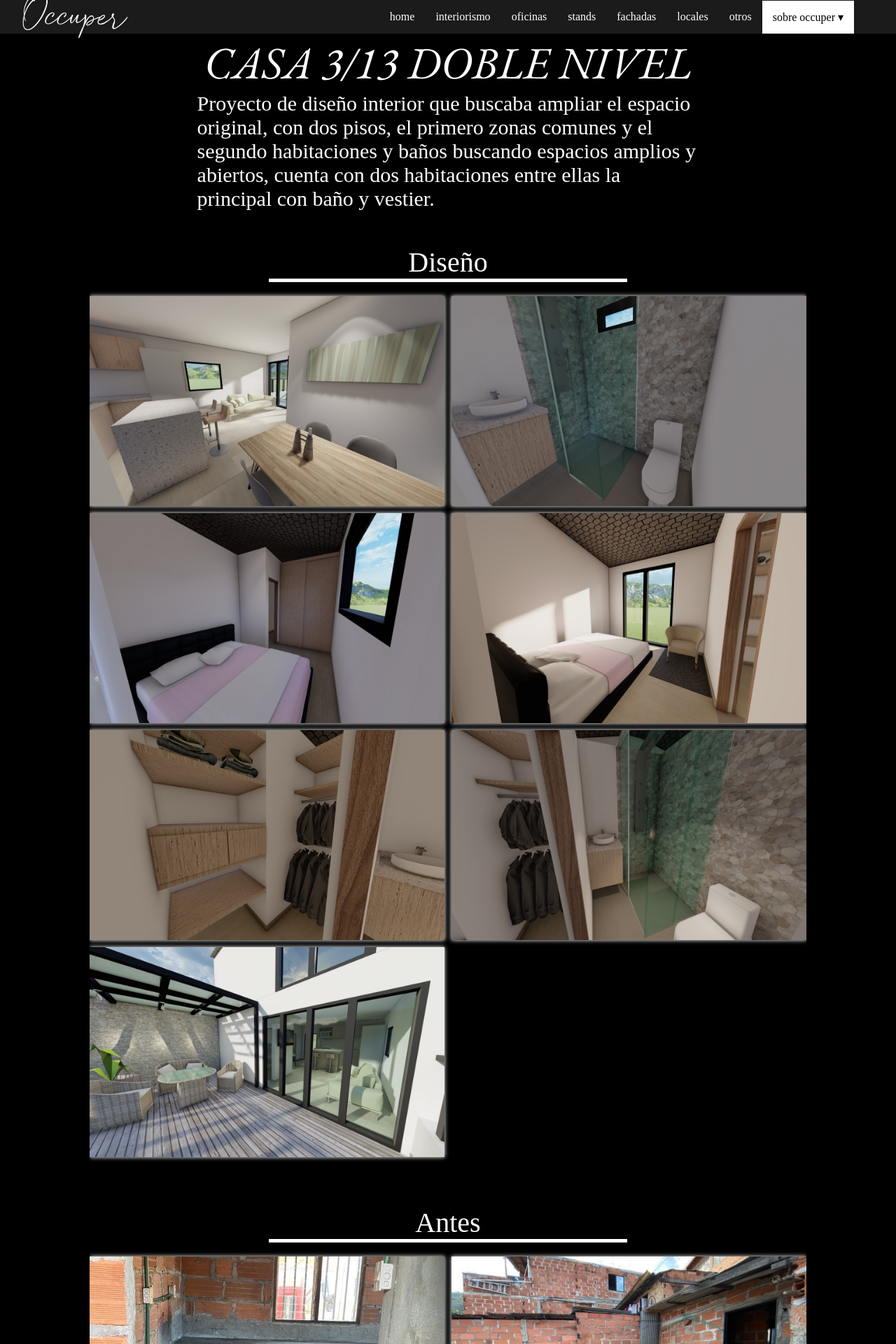
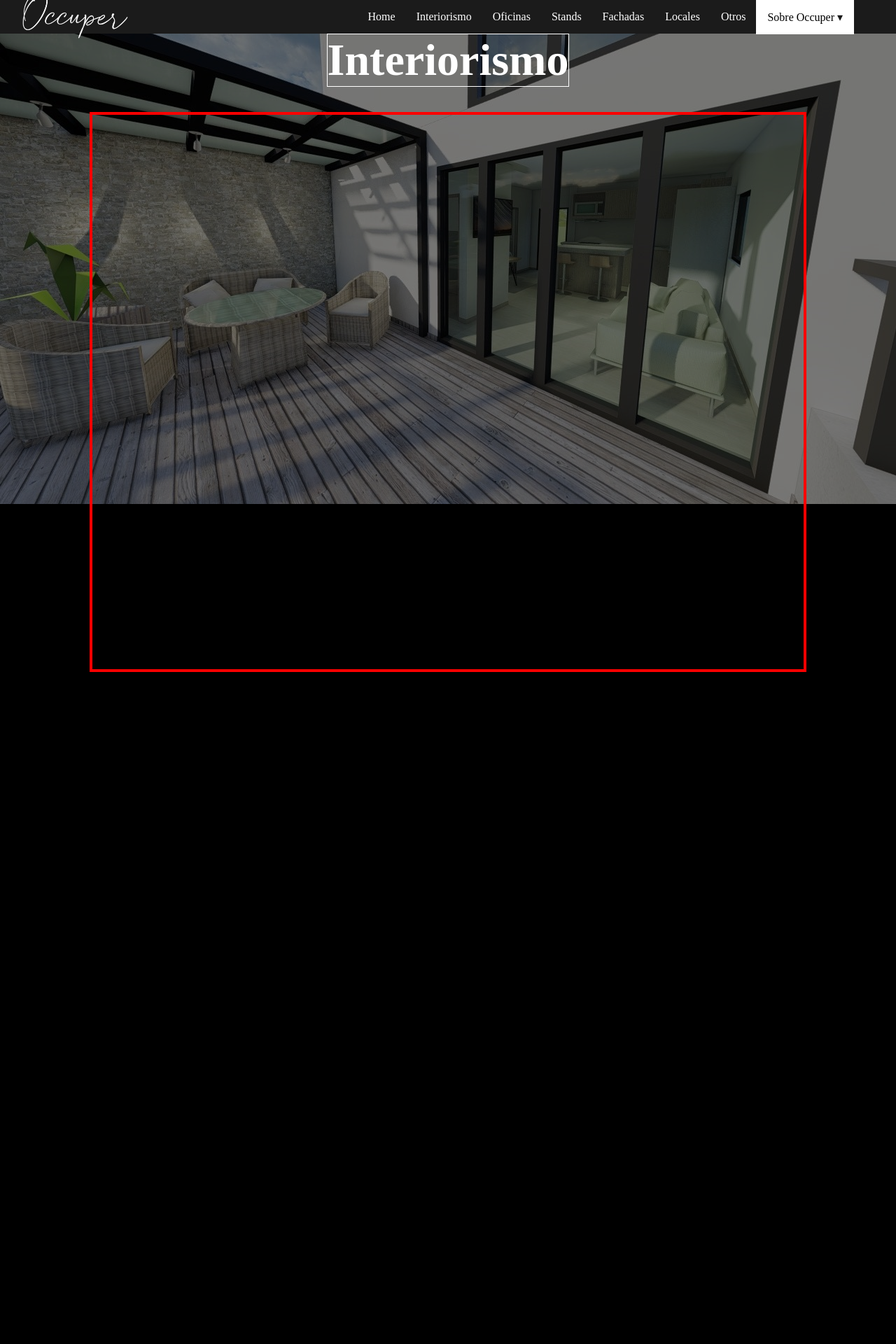
Before and after one commit to SoyChechoGonzalez/Ocuper, a React (Create React App) app: page /interiorismo in a window 1280 px wide. Shown: the top 1920 px of the page at 70% size. After the commit the page ends 960 px from the top, so only its background shows below. Built offline with nearby package versions, Linux system fonts and the light colour scheme.

Commit message:
Se modifican de nuevo la sección de interiorismo

```diff
--- a/src/App.css
+++ b/src/App.css
@@ -14,12 +14,11 @@ body {
 }
 
 .container {
-  position: absolute;
+  position: relative;
   width: 80%;
-  height: 100vh;
-  top: 3rem;
-  /* margin: 0 auto; */
-  background-color: #000;
+  height: 2000px;
+  top: 10rem;
+  border: 4px solid red;
 }
 
 @media (min-width: 368px) {
--- a/src/components/Interiorismo/Interiorismo.css
+++ b/src/components/Interiorismo/Interiorismo.css
@@ -1,107 +1,24 @@
 @import url("https://fonts.googleapis.com/css2?family=EB+Garamond:ital@1&display=swap");
 
-.info {
+/* Sección de main__section */
+.main__section {
+  position: relative;
+  width: 100%;
+  height: 100vh;
   display: flex;
   justify-content: center;
-  align-items: center;
-  flex-direction: column;
 }
-.info h1 {
-  font-size: 4rem;
-  /* text-align: center; */
-  font-weight: 400;
-  text-transform: uppercase;
-  /* padding: 20px 0; */
-  font-family: "EB Garamond", serif;
+.main__section img {
+  position: fixed;
+  opacity: 1;
+  filter: brightness(0.5);
+  /* width: 100%;
+  height: 100vh; */
+}
+.main__section .title {
+  position: absolute;
+  top: 3rem;
+  font-size: 400%;
   color: #fff;
+  border: 1px solid #fff;
 }
-.info p {
-  font-size: 30px;
-  width: 70%;
-  /* margin: 0 auto; */
-  color: #fff;
-}
-.info h2 {
-  color: #fff;
-  font-size: 40px;
-  font-weight: 200;
-  margin-top: 50px;
-}
-.info .linea {
-  /* position: absolute; */
-  width: 50%;
-  height: 5px;
-  background-color: #fff;
-  display: block;
-  /* margin: 50px auto; */
-}
-
-.grid__gallery {
-  display: grid;
-  grid-template-columns: repeat(auto-fit, minmax(350px, 1fr));
-  /* width: 95%; */
-  margin: auto;
-  grid-gap: 10px;
-  padding: 20px 0;
-  overflow: hidden;
-}
-.grid__gallery > a {
-  display: block;
-  position: relative;
-  overflow: hidden;
-  box-shadow: 0 0 6px rgb(255, 255, 255);
-}
-.grid__gallery img {
-  width: 100%;
-  vertical-align: top;
-  height: 300px;
-  object-fit: cover;
-  transition: transform 0.5s;
-}
-.grid__gallery a:hover img {
-  /* filter: blur(1px); */
-  transform: rotate(10deg) scale(1.3);
-}
-
-.lightbox {
-  position: fixed;
-  top: 0;
-  left: 0;
-  background-color: rgba(0, 0, 0, 0.5);
-  width: 100%;
-  height: 100vh;
-  z-index: 1111;
-  display: flex;
-  justify-content: center;
-  align-items: center;
-  transform: scale(0);
-  transition: transform 0.5s ease-in-out;
-}
-
-.lightbox img {
-  width: 75vw;
-  max-height: 70vh;
-}
-
-.lightbox:target {
-  transform: scale(1);
-}
-.IoIosArrowForward,
-.IoIosArrowBack {
-  display: block;
-  background-color: #000;
-  color: #fff;
-  /* height: 30px;
-  width: 30px; */
-  text-decoration: none;
-}
-.AiOutlineClose {
-  display: block;
-  position: absolute;
-  top: 80px;
-  right: 80px;
-  color: #fff;
-  text-decoration: none;
-  background-color: #000;
-  border-radius: 50%;
-}
--- a/src/components/Interiorismo/Interiorismo.jsx
+++ b/src/components/Interiorismo/Interiorismo.jsx
@@ -1,234 +1,23 @@
 import React from "react";
 import { BrowserRouter as Router } from "react-router-dom";
-import { AiOutlineClose } from "react-icons/ai";
-import { IoIosArrowForward, IoIosArrowBack } from "react-icons/io";
+// import { AiOutlineClose } from "react-icons/ai";
+// import { IoIosArrowForward, IoIosArrowBack } from "react-icons/io";
 import "./Interiorismo.css";
 import interiorismo_img from "../../assets/img/interiorismo/interiorismo_img";
 
 const Interiorismo = () => {
   return (
     <Router>
-      <section className="container" id="interiorismo">
-        <article className="info">
-          <h1>casa 3/13 doble nivel</h1>
-          <p>
-            Proyecto de diseño interior que buscaba ampliar el espacio original,
-            con dos pisos, el primero zonas comunes y el segundo habitaciones y
-            baños buscando espacios amplios y abiertos, cuenta con dos
-            habitaciones entre ellas la principal con baño y vestier.{" "}
-          </p>
-          <h2>Diseño</h2>
-          <span className="linea"></span>
-        </article>
-        {/* San Javier Diseño */}
-        <article className="grid__gallery">
-          <a href="#san_javier1">
-            <img src={interiorismo_img.san_javier1} alt="" />
-          </a>
-
-          <a href="#san_javier2">
-            <img src={interiorismo_img.san_javier2} alt="" />
-          </a>
-
-          <a href="#san_javier3">
-            <img src={interiorismo_img.san_javier3} alt="" />
-          </a>
-
-          <a href="#san_javier4">
-            <img src={interiorismo_img.san_javier4} alt="" />
-          </a>
-
-          <a href="#san_javier5">
-            <img src={interiorismo_img.san_javier5} alt="" />
-          </a>
-
-          <a href="#san_javier6">
-            <img src={interiorismo_img.san_javier6} alt="" />
-          </a>
-
-          <a href="#san_javier7">
-            <img src={interiorismo_img.san_javier7} alt="" />
-          </a>
-        </article>
-        {/* San Javier Antes */}
-        <article className="info">
-          <h2>Antes</h2>
-          <span className="linea"></span>
-        </article>
-
-        <article className="grid__gallery">
-          <a href="#san_javier_antes1">
-            <img src={interiorismo_img.san_javier_antes1} alt="" />
-          </a>
-
-          <a href="#san_javier_antes2">
-            <img src={interiorismo_img.san_javier_antes2} alt="" />
-          </a>
-
-          <a href="#san_javier_antes3">
-            <img src={interiorismo_img.san_javier_antes3} alt="" />
-          </a>
-
-          <a href="#san_javier_antes4">
-            <img src={interiorismo_img.san_javier_antes4} alt="" />
-          </a>
-        </article>
-
-        {/* LightBox */}
-        <article className="lightbox" id="san_javier1">
-          <a href="#san_javier7">
-            <IoIosArrowBack size="2rem" className="IoIosArrowBack" />
-          </a>
-
-          <img src={interiorismo_img.san_javier1} alt="" />
-          <a href="#san_javier2">
-            <IoIosArrowForward size="2rem" className="IoIosArrowForward" />
-          </a>
-          <a href="#">
-            <AiOutlineClose size="2rem" className="AiOutlineClose" />
-          </a>
-        </article>
-        {/* San Javier 2 */}
-        <article className="lightbox" id="san_javier2">
-          <a href="#san_javier1">
-            <IoIosArrowBack size="2rem" className="IoIosArrowBack" />
-          </a>
-
-          <img src={interiorismo_img.san_javier2} alt="" />
-          <a href="#san_javier3">
-            <IoIosArrowForward size="2rem" className="IoIosArrowForward" />
-          </a>
-          <a href="#">
-            <AiOutlineClose size="2rem" className="AiOutlineClose" />
-          </a>
-        </article>
-        {/* San Javier 3 */}
-        <article className="lightbox" id="san_javier3">
-          <a href="#san_javier2">
-            <IoIosArrowBack size="2rem" className="IoIosArrowBack" />
-          </a>
-
-          <img src={interiorismo_img.san_javier3} alt="" />
-          <a href="#san_javier4">
-            <IoIosArrowForward size="2rem" className="IoIosArrowForward" />
-          </a>
-          <a href="#">
-            <AiOutlineClose size="2rem" className="AiOutlineClose" />
-          </a>
-        </article>
-        {/* San Javier 4 */}
-        <article className="lightbox" id="san_javier4">
-          <a href="#san_javier3">
-            <IoIosArrowBack size="2rem" className="IoIosArrowBack" />
-          </a>
-
-          <img src={interiorismo_img.san_javier4} alt="" />
-          <a href="#san_javier5">
-            <IoIosArrowForward size="2rem" className="IoIosArrowForward" />
-          </a>
-          <a href="#">
-            <AiOutlineClose size="2rem" className="AiOutlineClose" />
-          </a>
-        </article>
-        {/* San Javier 5*/}
-        <article className="lightbox" id="san_javier5">
-          <a href="#san_javier4">
-            <IoIosArrowBack size="2rem" className="IoIosArrowBack" />
-          </a>
-
-          <img src={interiorismo_img.san_javier5} alt="" />
-          <a href="#san_javier6">
-            <IoIosArrowForward size="2rem" className="IoIosArrowForward" />
-          </a>
-          <a href="#">
-            <AiOutlineClose size="2rem" className="AiOutlineClose" />
-          </a>
-        </article>
-        {/* San Javier 6 */}
-        <article className="lightbox" id="san_javier6">
-          <a href="#san_javier5">
-            <IoIosArrowBack size="2rem" className="IoIosArrowBack" />
-          </a>
-
-          <img src={interiorismo_img.san_javier6} alt="" />
-          <a href="#san_javier7">
-            <IoIosArrowForward size="2rem" className="IoIosArrowForward" />
-          </a>
-          <a href="#">
-            <AiOutlineClose size="2rem" className="AiOutlineClose" />
-          </a>
-        </article>
-        {/* San Javier 7 */}
-        <article className="lightbox" id="san_javier7">
-          <a href="#san_javier6">
-            <IoIosArrowForward size="2rem" className="IoIosArrowBack" />
-          </a>
-
-          <img src={interiorismo_img.san_javier7} alt="" />
-          <a href="#san_javier1">
-            <IoIosArrowForward size="2rem" className="IoIosArrowForward" />
-          </a>
-          <a href="#">
-            <AiOutlineClose size="2rem" className="AiOutlineClose" />
-          </a>
-        </article>
-        {/* San Javier Antes 1 */}
-        <article className="lightbox" id="san_javier_antes1">
-          <a href="#san_javier_antes4">
-            <IoIosArrowBack size="2rem" className="IoIosArrowBack" />
-          </a>
-          <img src={interiorismo_img.san_javier_antes1} alt="" />
-          <a href="#san_javier_antes2">
-            <IoIosArrowForward size="2rem" className="IoIosArrowForward" />
-          </a>
-          <a href="#">
-            <AiOutlineClose size="2rem" className="AiOutlineClose" />
-          </a>
-        </article>
-        <article className="lightbox" id="san_javier_antes2">
-          <a href="#san_javier_antes1">
-            <IoIosArrowBack size="2rem" className="IoIosArrowBack" />
-          </a>
-          <img
-            src={interiorismo_img.san_javier_antes2}
-            alt="San Javier Antes"
-          />
-          <a href="#san_javier_antes3">
-            <IoIosArrowForward size="2rem" className="IoIosArrowForward" />
-          </a>
-          <a href="#">
-            <AiOutlineClose size="2rem" className="AiOutlineClose" />
-          </a>
-        </article>
-        <article className="lightbox" id="san_javier_antes3">
-          <a href="#san_javier_antes2">
-            <IoIosArrowBack size="2rem" className="IoIosArrowBack" />
-          </a>
-          <img
-            src={interiorismo_img.san_javier_antes3}
-            alt="San Javier Antes"
-          />
-          <a href="#san_javier_antes4">
-            <IoIosArrowForward size="2rem" className="IoIosArrowForward" />
-          </a>
-          <a href="#">
-            <AiOutlineClose size="2rem" className="AiOutlineClose" />
-          </a>
-        </article>
-        <article className="lightbox" id="san_javier_antes4">
-          <a href="#san_javier_antes3">
-            <IoIosArrowBack size="2rem" className="IoIosArrowBack" />
-          </a>
-          <img
-            src={interiorismo_img.san_javier_antes4}
-            alt="San Javier Antes"
-          />
-          <a href="#san_javier_antes1">
-            <IoIosArrowForward size="2rem" className="IoIosArrowForward" />
-          </a>
-          <a href="#">
-            <AiOutlineClose size="2rem" className="AiOutlineClose" />
-          </a>
+      <section className="main__section interiorismo">
+        <img
+          src={interiorismo_img.san_javier7}
+          alt=""
+          className="image"
+          width="100%"
+        />
+        <h1 className="title">Interiorismo</h1>
+        <article className="container">
+          <div className="item"></div>
         </article>
       </section>
     </Router>
--- a/src/components/Navbar/Navbar.css
+++ b/src/components/Navbar/Navbar.css
@@ -2,7 +2,7 @@
   font-family: "Southland";
   src: url(../../assets/fonts/Southland.ttf);
 }
-/* Se define la variable para los colores principales */
+/* Se definen variables para los colores principales */
 :root {
   --primary: #1b1b1b;
 }
@@ -13,10 +13,10 @@
 /* Comienza Estilos para la barra de navegación */
 
 header {
-  position: absolute;
+  position: fixed;
   width: 100%;
   height: 3rem;
-  background-color: #1b1b1b;
+  background-color: var(--primary);
   display: flex;
   justify-content: space-between;
   align-items: center;
@@ -24,13 +24,12 @@ header {
 }
 .logo {
   position: relative;
-  color: #fff;
+  color: var(--secondary);
   left: 20px;
   font-family: "Southland";
   font-size: 4rem;
   margin: 0;
   padding: 0;
-  color: #fff;
   text-decoration: none;
   height: 8rem;
 }
@@ -45,27 +44,29 @@ nav ul {
 }
 
 nav ul li a {
-  color: #fff;
+  color: var(--secondary);
   text-decoration: none;
   padding: 15px;
+  text-transform: capitalize;
 }
 
 nav ul li a:hover {
-  background-color: #fff;
-  color: #000;
+  background-color: var(--secondary);
+  color: var(--primary);
 }
 .dropdown {
-  background-color: #fff;
-  padding: 15px;
+  background-color: var(--secondary);
+  padding: 16px;
+  text-transform: capitalize;
 }
 .dropdown:after {
   content: " ▾";
-  color: #000;
+  color: var(--primary);
 }
 
 .dropdown:hover::after {
-  color: #000;
-  background-color: #fff;
+  color: var(--primary);
+  background-color: var(--secondary);
 }
 nav ul ul {
   position: absolute;
@@ -80,14 +81,14 @@ nav ul :hover > ul {
   opacity: 1;
   position: absolute;
   top: 3rem;
-  width: 143px;
+  width: 145px;
   height: 6rem;
-  background-color: #000;
+  background-color: var(--primary);
   transition: 1s;
 }
 
 nav ul ul li {
-  border-top: 1px solid #fff;
+  border-top: 1px solid var(--secondary);
   width: 100%;
   display: flex;
   justify-content: center;
```
